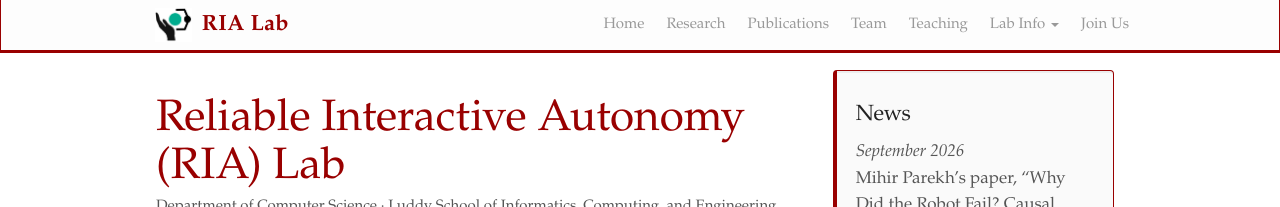
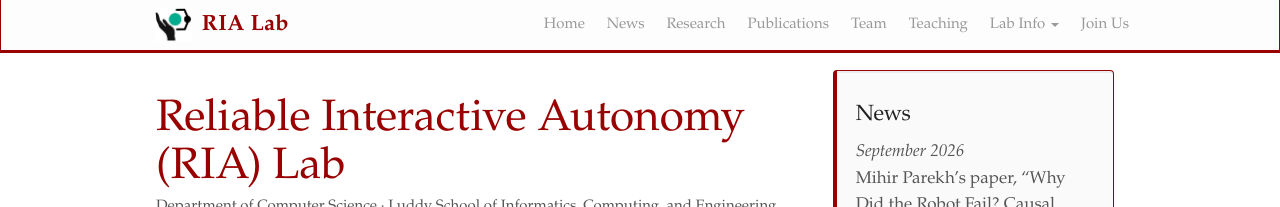
Before and after one commit to reliable-interactive-autonomy-lab/reliable-interactive-autonomy-lab.github.io, a Jekyll site: the page built from _pages/home.md, in a window 1280 px wide. Shown: the top 207 px of the page. Built offline with Jekyll 4.4.1, drawn with Linux system fonts in a browser that asks for light colours; nearby versions of some CDN libraries.

Commit message:
Add news in the navigation bar

```diff
--- a/_includes/header.html
+++ b/_includes/header.html
@@ -13,6 +13,7 @@
 	<div class="collapse navbar-collapse" id="navbar-collapse-1">
 	  <ul class="nav navbar-nav navbar-right">
 		<li><a href="{{ site.url }}{{ site.baseurl }}/">Home</a></li>
+		<li><a href="{{ site.url }}{{ site.baseurl }}/allnews.html">News</a></li>
 		<li><a href="{{ site.url }}{{ site.baseurl }}/research">Research</a></li>
 		<li><a href="{{ site.url }}{{ site.baseurl }}/publications">Publications</a></li>
 		<li><a href="{{ site.url }}{{ site.baseurl }}/team">Team</a></li>
```
